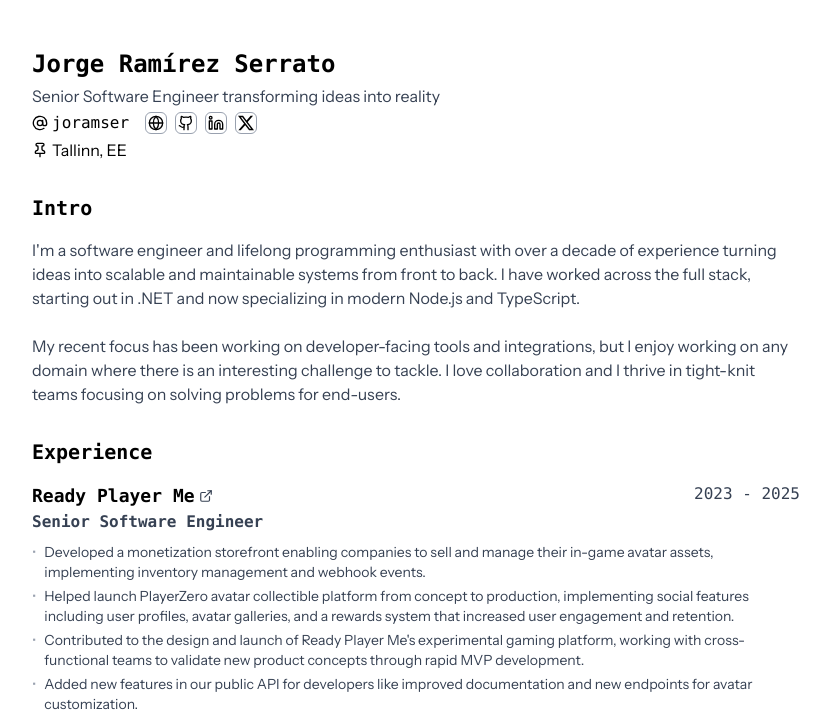
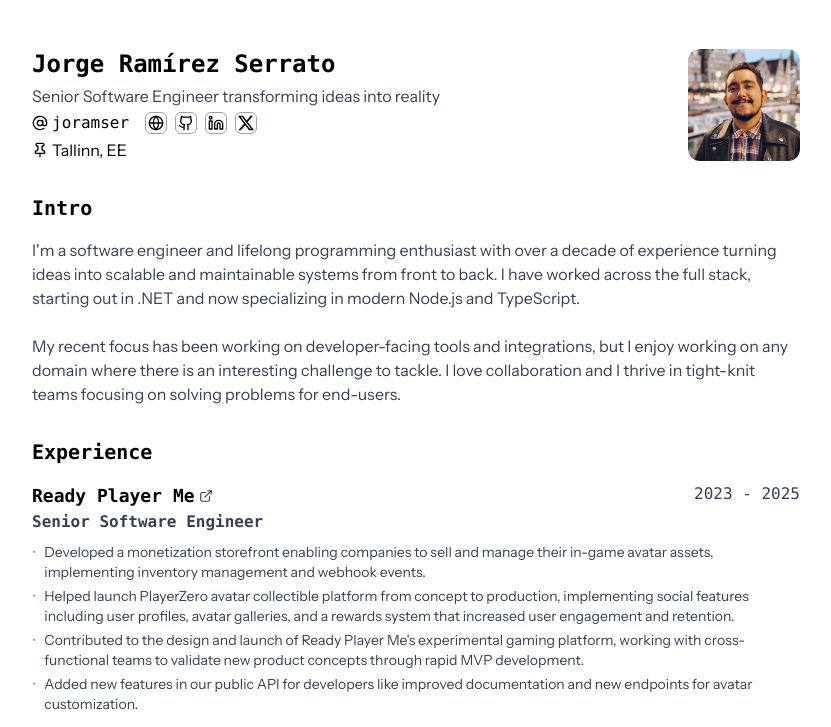
Before and after one commit to joramser/cv, an Astro site in the folder apps/web/: page / in a window 1280 px wide. Shown: the top 727 px of the page, without its empty margins (224-1055 px from the left). Built offline with nearby package versions, Linux system fonts and the light colour scheme; Astro itself is replaced by a stand-in of ours.

Commit message:
Add avatar picture to Web CV

```diff
--- a/apps/web/src/components/sections/header.astro
+++ b/apps/web/src/components/sections/header.astro
@@ -4,7 +4,8 @@
 import XSign from "../../../public/x.svg";
 ---
 
-<header class="flex flex-col gap-1">
+<header class="flex justify-between gap-2">
+  <div class="flex flex-col gap-1">
     <h1 class="text-title font-mono text-2xl font-bold">
       {data.name}
     </h1>
@@ -46,6 +47,7 @@
           </a>
         </div>
       </div>
+    </div>
     <div class="text-title flex items-center gap-1">
       <Pin size="16" class="shrink-0 sm:size-4" />
       <a
@@ -55,4 +57,11 @@
       >
     </div>
   </div>
+  <div class="hidden items-center justify-center md:flex">
+    <img
+      src="/avatar.jpeg"
+      alt="Avatar"
+      class="aspect-square size-28 rounded-xl object-cover transition-transform duration-500 hover:scale-105"
+    />
+  </div>
 </header>
--- a/packages/data/index.ts
+++ b/packages/data/index.ts
@@ -2,6 +2,7 @@
   name: "Jorge Ramírez Serrato",
   handle: "joramser",
   title: "Senior Software Engineer transforming ideas into reality",
+  avatar: "/avatar.jpeg",
   intro:
     "I'm a software engineer and lifelong programming enthusiast with over a decade of experience turning ideas into scalable and maintainable systems from front to back. I have worked across the full stack, starting out in .NET and now specializing in modern Node.js and TypeScript.\n\n" +
     "My recent focus has been working on developer-facing tools and integrations, but I enjoy working on any domain where there is an interesting challenge to tackle. " +
```
Also changed, not shown: apps/web/public/avatar.jpeg (added). Lines whose indentation alone changed are shown as unchanged.
